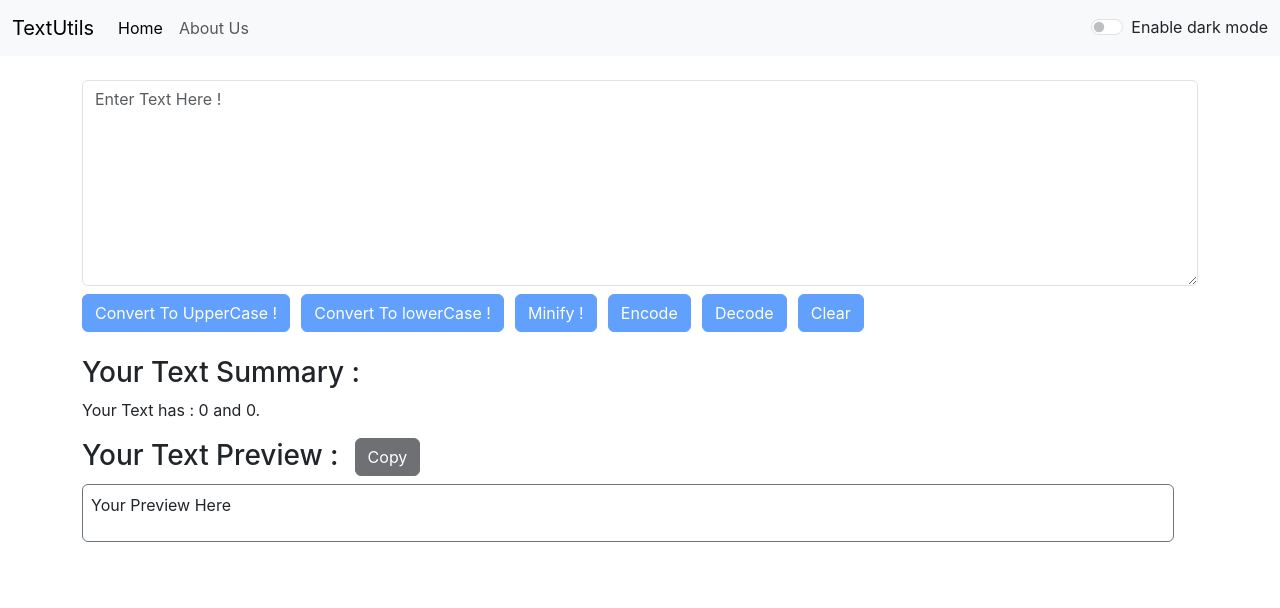
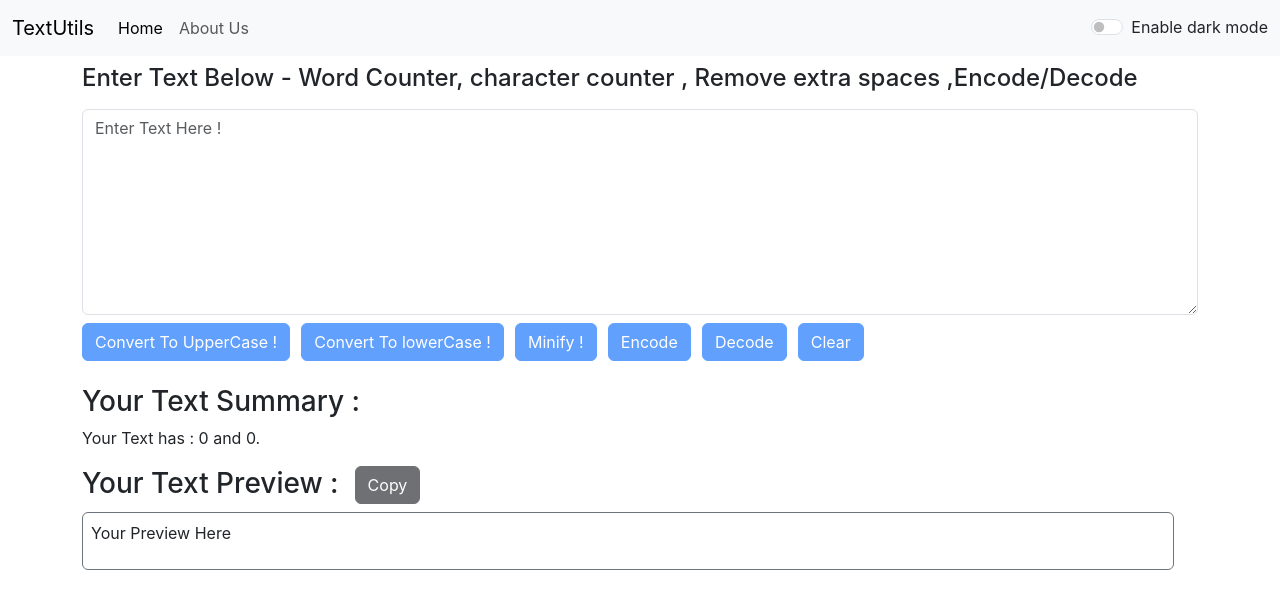
Before and after one commit to praveenadrosonic/newproject, a React (Create React App) app: page / in a window 1280 px wide. Shown: the top 608 px of the page. Built offline with nearby package versions, Linux system fonts and the light colour scheme.

Commit message:
fixed heading bug and provided some custom styling to it ,changed dark mode toggle text

```diff
--- a/src/App.tsx
+++ b/src/App.tsx
@@ -16,7 +16,7 @@ interface AlertData {
 function App() {
   const textUtils = 'TextUtils';
   const aboutText = 'About Us';
-  // const heading = 'Enter Your Text Below';
+  const heading = 'Enter Text Below - Word Counter, character counter , Remove extra spaces ,Encode/Decode';
   const [mode,setMode] = useState('light');
   const [alert,setAlert] = useState<AlertData | null>(null);
   const showAlert = (status :string ,message :string) => {
@@ -45,7 +45,7 @@ function App() {
         <Alert alert={alert}/>
       </div>
       <Routes>
-        <Route  path='/' element={< TextForm  mode={mode} showAlert= {showAlert}/>}></Route>
+        <Route  path='/' element={< TextForm  heading={heading} mode={mode} showAlert= {showAlert}/>}></Route>
         <Route  path='/aboutus' element={< AboutUs mode= {mode} title={aboutText} />}></Route>
       </Routes>
      </Router>
--- a/src/Components/NavBar.tsx
+++ b/src/Components/NavBar.tsx
@@ -37,7 +37,7 @@ function TextUtils(props: TextUtilsProps) {
         </ul>
         <div className ={`form-check form-switch text-${props.mode==='dark'?'light':'dark'}`}>
             <input  className="form-check-input" onClick={props.toggleMode} type="checkbox" role="switch" id="flexSwitchCheckDefault"/>
-            <label  className="form-check-label" htmlFor="flexSwitchCheckDefault">Enable {props.mode==='dark'?'light':'dark'} mode</label>
+            <label  className="form-check-label" htmlFor="flexSwitchCheckDefault">{props.mode==='dark'?'Disable':'Enable'} dark mode</label>
         </div>
         </div>
     </div>
--- a/src/Components/TextForm.css
+++ b/src/Components/TextForm.css
@@ -50,3 +50,7 @@
 .textpreview {
     overflow-wrap: break-word !important;
 }
+
+.textarea-label {
+    margin-top: 0.5rem;
+}
--- a/src/Components/TextForm.tsx
+++ b/src/Components/TextForm.tsx
@@ -87,10 +87,10 @@ function TextForm(props : textformProps) {
         <div className={`mb-3 container bg-${props.mode}-important`}>
           <label
             htmlFor="TextArea"
-            className={`form-label text-${
+            className={`textarea-label form-label text-${
               props.mode === "dark" ? "light" : "dark"
             }`}>
-            <h2 className="my-2">{props.heading}</h2>
+            <h4>{props.heading}</h4>
           </label>
           <textarea
             className={`form-control textarea-${props.mode==='dark'?'dark':''} text-${props.mode === "dark" ? "light" : "dark"}`}
@@ -99,8 +99,8 @@ function TextForm(props : textformProps) {
             value={text}
             onChange={onChangeofText}
             rows={8}
+          />
 
-          />
           <div className="d-flex flex-row justify-content-start">
             <button disabled={text.length === 0} className="btn btn-primary my-2" onClick={convertUppercase}>
               Convert To UpperCase !
```
